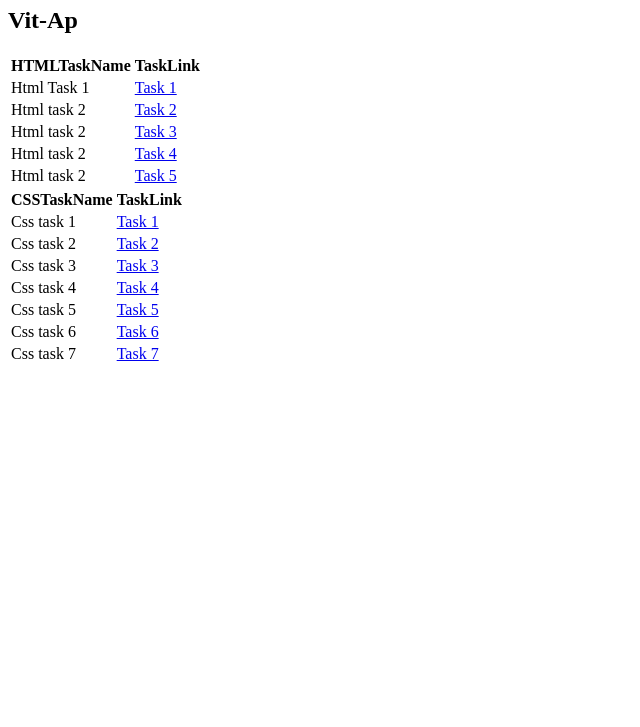
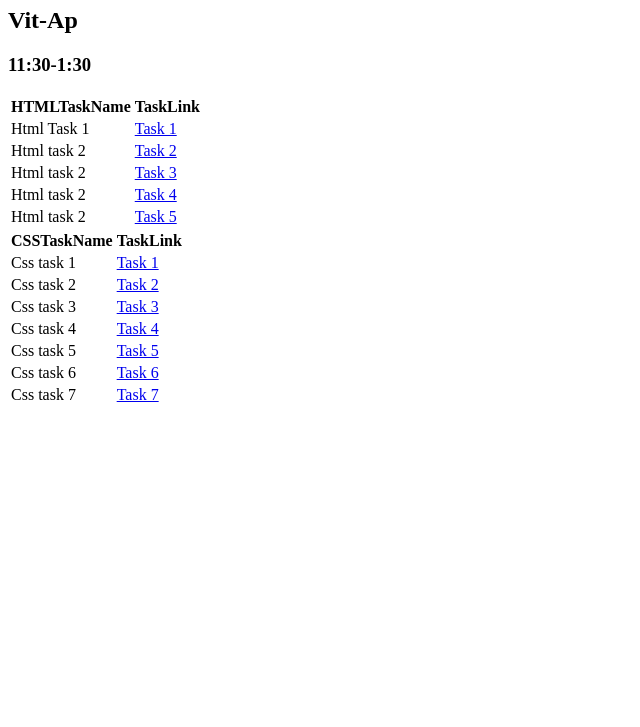
Before and after one commit to Akshat5204/Tasks, a plain HTML site: page index.html in a window 1280 px wide. Shown: the part 73-800 px from the top of the page, without its empty margins (0-640 px from the left). Drawn offline with Linux system fonts and the light colour scheme.

Commit message:
index.html

```diff
--- a/index.html
+++ b/index.html
@@ -8,6 +8,7 @@
 <body>
     <h1>Akshat Anand</h1>
     <h2>Vit-Ap</h2>
+    <h3>11:30-1:30</h3>
 
     <table>
         <tr>
```
